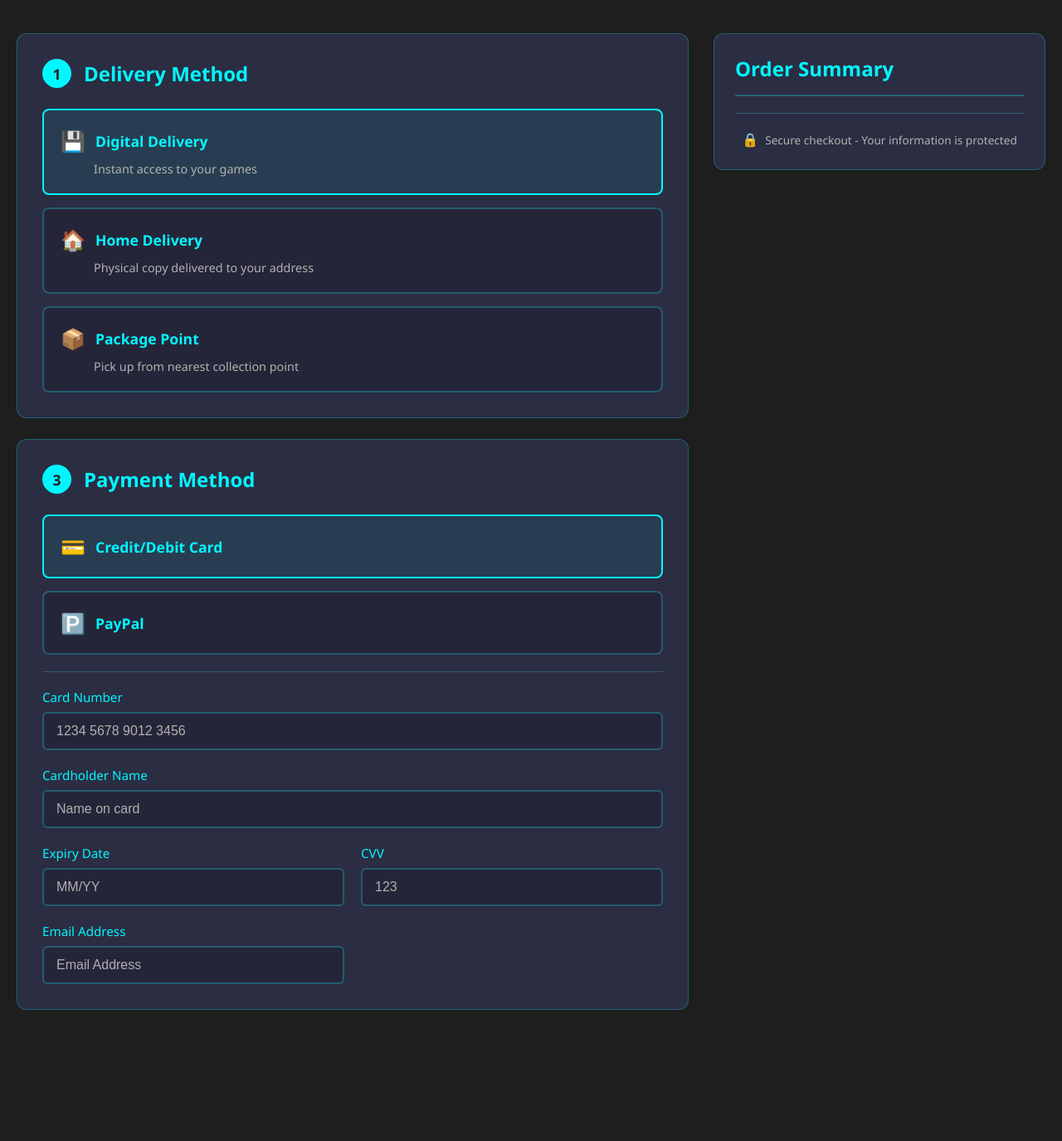
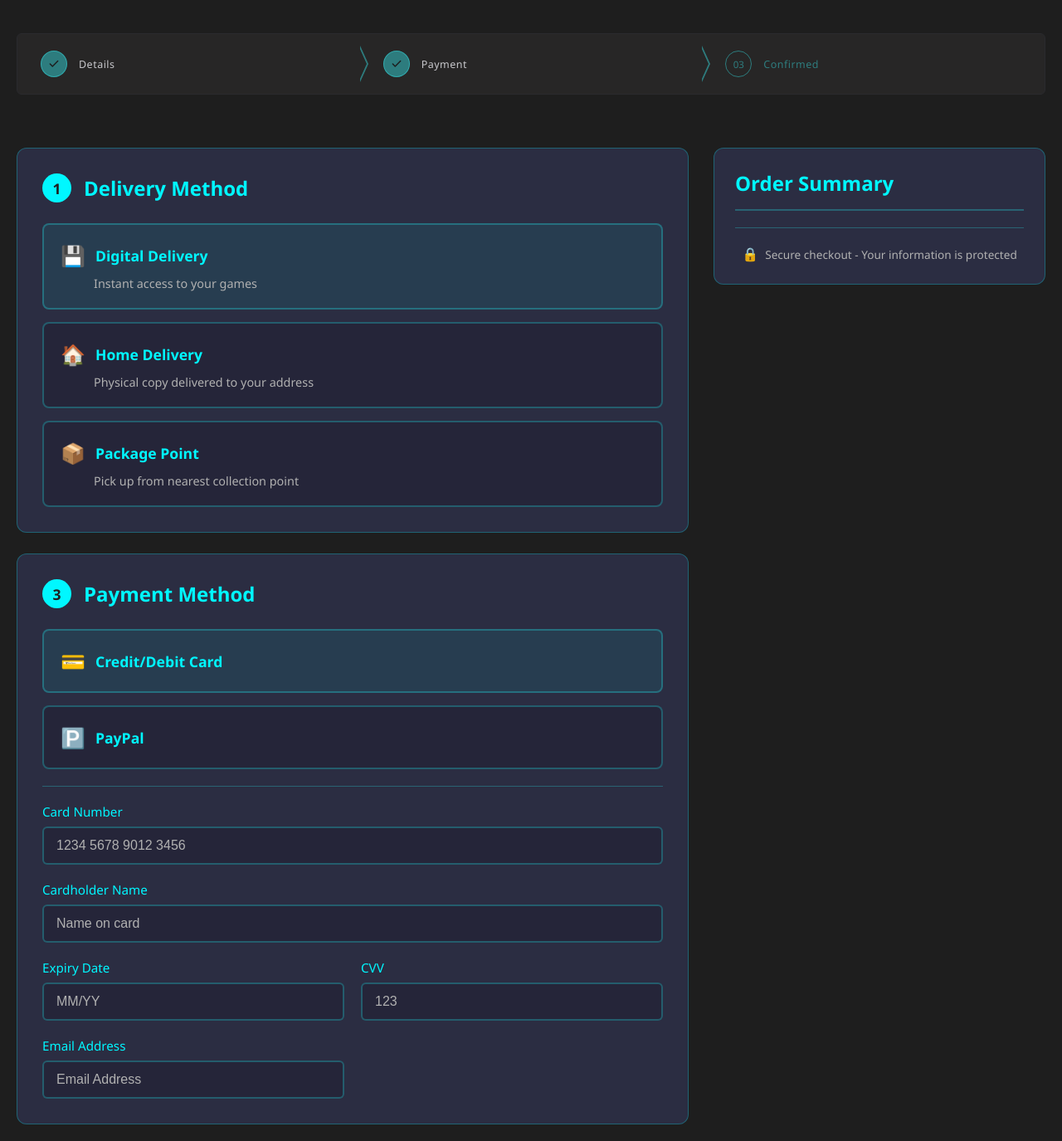
Before and after one commit to VTom21/Fragstore-Webshop, a PHP site: page /cart_website/sum_main.php in a window 1280 px wide. Shown: the part 189-1564 px from the top of the page at 83% size. Before the commit the page ends 1406 px from the top, so only its background shows below. Run offline with PHP 8.4, Linux system fonts and the light colour scheme; some libraries are stand-ins or nearby versions.

Commit message:
Order Summary + Order Success Page UI Update

```diff
--- a/cart_website/sum_main.css
+++ b/cart_website/sum_main.css
@@ -19,6 +19,13 @@
     --black1: #252539;
     --black2: #1e1e2f;
     --lightblue: #00f7ff;
+    --surface: #161618;
+    --border:  #2a2a2e;
+    --accent:  #37e6ec73;
+    --text:    #c8c8cc;
+    --dim:     #5c5c62;
+    --white:   #f0f0f2;
+    --step-bg: #272626;
 }
 
 * {
@@ -64,6 +71,106 @@ body {
     gap: 30px;
     align-items: start;
 }
+
+.stepper {
+    display: flex;
+    width: 100%;
+    margin-bottom: 64px;
+    border-radius: 6px;
+    overflow: hidden;
+    border: 1px solid var(--border);
+    background: var(--step-bg);
+  }
+
+  .step {
+    flex: 1;
+    position: relative;
+    display: flex;
+    align-items: center;
+    gap: 14px;
+    padding: 20px 20px 20px 28px;
+    cursor: pointer;
+    transition: background .25s;
+    z-index: 1;
+  }
+
+  /* chevron divider between steps — clipped polygon on each step's right edge */
+  .step:not(:last-child)::after {
+    content: '';
+    position: absolute;
+    right: -10px;
+    top: 50%;
+    transform: translateY(-50%);
+    width: 0; height: 0;
+    border-top: 22px solid transparent;
+    border-bottom: 22px solid transparent;
+    border-left: 10px solid var(--accent);
+    z-index: 3;
+  }
+  .step:not(:last-child)::before {
+    content: '';
+    position: absolute;
+    right: -8px;
+    top: 50%;
+    transform: translateY(-50%);
+    width: 0; height: 0;
+    border-top: 20px solid transparent;
+    border-bottom: 20px solid transparent;
+    border-left: 9px solid var(--step-bg);
+    z-index: 4;
+  }
+
+  /* ── circle badge ── */
+  .step .badge {
+    width: 32px; height: 32px;
+    border-radius: 50%;
+    border: 1.5px solid var(--border);
+    display: flex; align-items: center; justify-content: center;
+    flex-shrink: 0;
+    font-size: .72rem;
+    font-weight: 500;
+    color: var(--dim);
+    transition: border-color .25s, color .25s, background .25s;
+  }
+
+  .step .badge svg {
+    display: none;
+    width: 14px; height: 14px;
+    stroke: var(--bg);
+    stroke-width: 2.5;
+    fill: none;
+    stroke-linecap: round;
+    stroke-linejoin: round;
+  }
+
+  /* ── label ── */
+  .step .lbl {
+    font-size: .78rem;
+    color: var(--dim);
+    letter-spacing: .04em;
+    transition: color .25s;
+  }
+
+  /* ── DONE state ── */
+  .step.done .badge {
+    background: var(--accent);
+    border-color: var(--accent);
+  }
+  .step.done .badge .num { display: none; }
+  .step.done .badge svg { display: block; }
+  .step.done .lbl { color: var(--text); }
+
+  /* ── ACTIVE state ── */
+  .step.active .badge {
+    border-color: var(--accent);
+    color: var(--accent);
+  }
+  .step.active .lbl { color: var(--accent); }
+
+  /* ── chevron fill for done segments ── */
+  .step.done:not(:last-child)::before {
+    border-left-color: var(--step-bg);
+  }
 
 .checkout-forms {
     display: flex;
@@ -136,12 +243,10 @@ display: none !important;
 }
 
 .radio-card:hover .radio-content {
-    border-color: var(--lightblue);
     background: var(--card-hover);
 }
 
 .radio-card input[type="radio"]:checked + .radio-content {
-    border-color: var(--lightblue);
     background: var(--card-hover);
     box-shadow: none; /* glow removed */
 }
--- a/cart_website/sum_main.php
+++ b/cart_website/sum_main.php
@@ -25,6 +25,35 @@ $cart_items = json_decode($cart_json, true);
             <h1>Checkout</h1>
             <p class="subtitle">Complete your purchase</p>
         </header>
+
+        <!-- ─── STEPPER ─── -->
+  <div class="stepper" id="stepper">
+
+<div class="step done" data-step="0">
+  <div class="badge">
+    <span class="num">01</span>
+    <svg viewBox="0 0 24 24"><polyline points="20 6 9 17 4 12"/></svg>
+  </div>
+  <span class="lbl">Details</span>
+</div>
+
+<div class="step done" data-step="1">
+  <div class="badge">
+    <span class="num">02</span>
+    <svg viewBox="0 0 24 24"><polyline points="20 6 9 17 4 12"/></svg>
+  </div>
+  <span class="lbl">Payment</span>
+</div>
+
+<div class="step active" data-step="2">
+  <div class="badge">
+    <span class="num">03</span>
+    <svg viewBox="0 0 24 24"><polyline points="20 6 9 17 4 12"/></svg>
+  </div>
+  <span class="lbl">Confirmed</span>
+</div>
+
+</div>
 
         <div class="checkout-grid">
             <!-- Left Column - Forms -->
--- a/order_successful/success.php
+++ b/order_successful/success.php
@@ -47,8 +47,9 @@ try {
 <body>
     <div class="container">
         <div class="success-banner">
+            <img src="../icons/array.png" alt="" style="width: 100px;">
             <h1>Order Confirmed!</h1>
-            <p style="color: var(--gray1); font-size: 1.1rem;">Thank you for your purchase</p>
+            <p style="color: var(--gray1); font-size: 1.1rem;padding:8px;">Thank you for your purchase</p>
             <p class="order-number">Order #<span><?= strtoupper(uniqid()) ?></span></p>
         </div>
 
```
